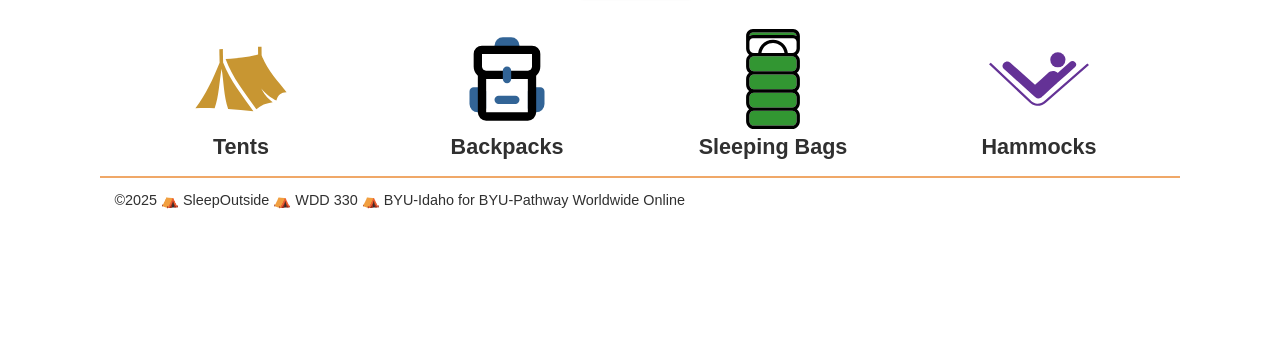
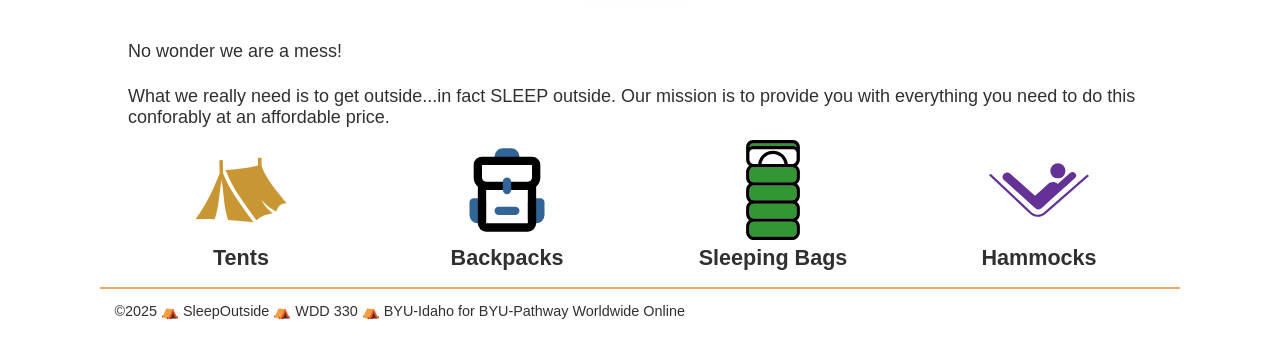
Before and after one commit to blburgen/wdd330-sleepoutside, a website built with Vite: page src/index.html in a window 1280 px wide. Shown: the part 451-800 px from the top of the page. Built offline with nearby package versions, Linux system fonts and the light colour scheme.

Commit message:
added missing statement on homepage

```diff
--- a/src/index.html
+++ b/src/index.html
@@ -30,6 +30,8 @@
       </div>
 
       <section class="products">
+        <p>No wonder we are a mess!</p>
+        <p>What we really need is to get outside...in fact SLEEP outside.  Our mission is to provide you with everything you need to do this conforably at an affordable price.</p>
         <ul class="product-grid">
           <li>
             <a href="product_listing/index.html?category=tents">
```
